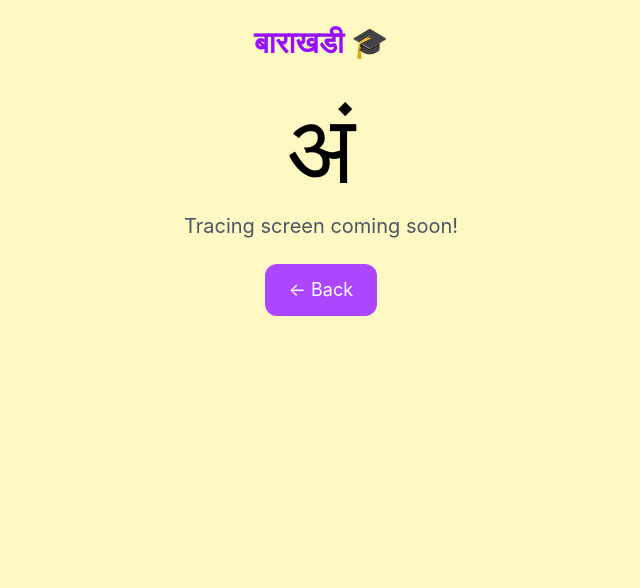
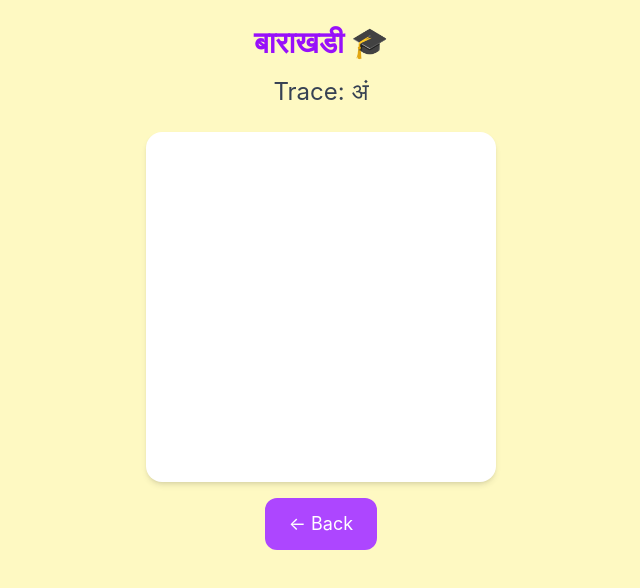
Before and after one commit to vishalkharjul/barakhadi, a React (Vite) app: page / in a window 1280 px wide. Both pictures are taken after a click on the button "अं". Shown: the top 588 px of the page, without its empty margins (319-959 px from the left). Built offline with nearby package versions, Linux system fonts and the light colour scheme.

Commit message:
Add TracingCanvas component with mouse and touch drawing support

```diff
--- a/src/App.jsx
+++ b/src/App.jsx
@@ -1,5 +1,6 @@
 import { useState } from 'react';
 import VowelGrid from './components/VowelGrid';
+import TracingCanvas from './components/TracingCanvas';
 
 function App() {
   const [selectedVowel, setSelectedVowel] = useState(null);
@@ -11,12 +12,12 @@ function App() {
       </h1>
 
       {selectedVowel ? (
-        <div className="text-center mt-10">
-          <p className="text-8xl">{selectedVowel.letter}</p>
-          <p className="text-xl mt-4 text-gray-600">Tracing screen coming soon!</p>
+        <div className="text-center mt-4">
+          <p className="text-2xl text-gray-700">Trace: {selectedVowel.letter}</p>
+          <TracingCanvas />
           <button
             onClick={() => setSelectedVowel(null)}
-            className="mt-6 bg-purple-500 text-white px-6 py-3 rounded-xl text-lg"
+            className="mt-4 bg-purple-500 text-white px-6 py-3 rounded-xl text-lg"
           >
             ← Back
           </button>
--- /dev/null
+++ b/src/components/TracingCanvas.jsx
@@ -0,0 +1,69 @@
+import { useRef, useEffect, useState } from 'react';
+
+function TracingCanvas() {
+  const canvasRef = useRef(null);
+  const [isDrawing, setIsDrawing] = useState(false);
+
+  useEffect(() => {
+    const canvas = canvasRef.current;
+    canvas.width = 350;
+    canvas.height = 350;
+
+    const ctx = canvas.getContext('2d');
+    ctx.lineCap = 'round';
+    ctx.lineWidth = 8;
+    ctx.strokeStyle = '#7c3aed';
+  }, []);
+
+  const getPosition = (e) => {
+    const canvas = canvasRef.current;
+    const rect = canvas.getBoundingClientRect();
+
+    if (e.touches) {
+      return {
+        x: e.touches[0].clientX - rect.left,
+        y: e.touches[0].clientY - rect.top,
+      };
+    }
+    return {
+      x: e.nativeEvent.offsetX,
+      y: e.nativeEvent.offsetY,
+    };
+  };
+
+  const startDrawing = (e) => {
+    const ctx = canvasRef.current.getContext('2d');
+    const pos = getPosition(e);
+    ctx.beginPath();
+    ctx.moveTo(pos.x, pos.y);
+    setIsDrawing(true);
+  };
+
+  const draw = (e) => {
+    if (!isDrawing) return;
+    const ctx = canvasRef.current.getContext('2d');
+    const pos = getPosition(e);
+    ctx.lineTo(pos.x, pos.y);
+    ctx.stroke();
+  };
+
+  const stopDrawing = () => {
+    setIsDrawing(false);
+  };
+
+  return (
+    <canvas
+      ref={canvasRef}
+      onMouseDown={startDrawing}
+      onMouseMove={draw}
+      onMouseUp={stopDrawing}
+      onMouseLeave={stopDrawing}
+      onTouchStart={startDrawing}
+      onTouchMove={draw}
+      onTouchEnd={stopDrawing}
+      className="bg-white rounded-2xl shadow-md mx-auto block mt-6 touch-none"
+    />
+  );
+}
+
+export default TracingCanvas;
```
